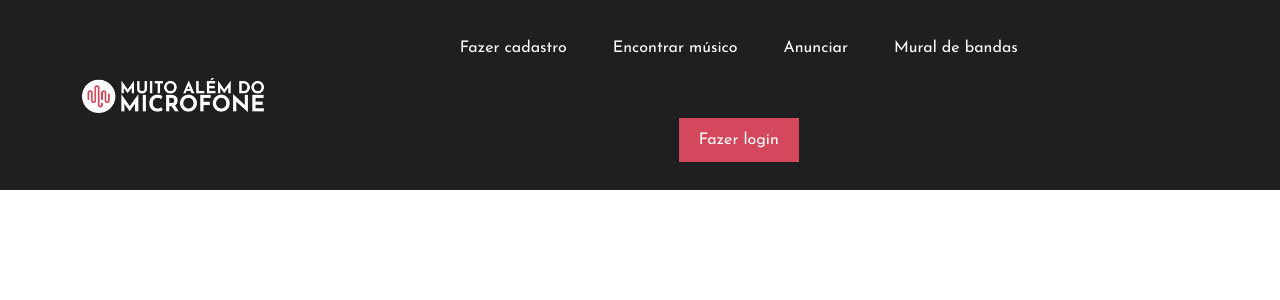
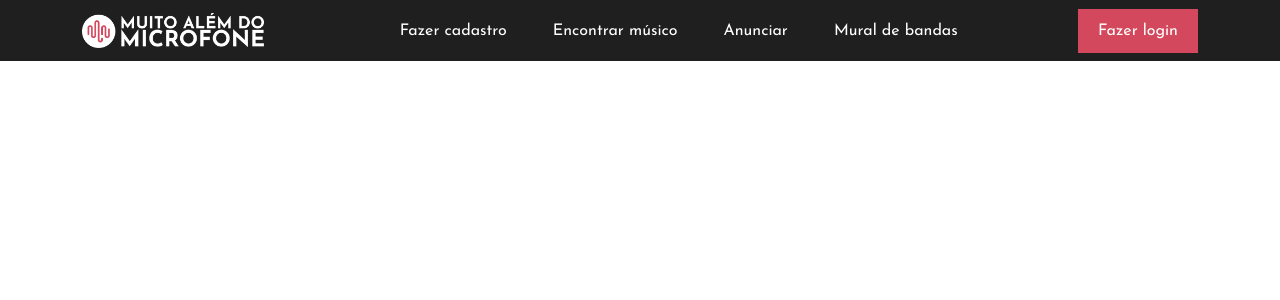
Before and after one commit to Muito-Alem-do-Microfone/madm-web, a React (Vite) app: page / in a window 1280 px wide. Shown: the top 300 px of the page. Built offline with nearby package versions, Linux system fonts and the light colour scheme; a web font is replaced by a local one.

Commit message:
Fixes some responsive style

```diff
--- a/src/components/organisms/Header/index.jsx
+++ b/src/components/organisms/Header/index.jsx
@@ -17,7 +17,7 @@ function Header() {
   }
 
   return (
-    <Navbar variant='dark' expand="sm" className="header">
+    <Navbar variant='dark' expand="lg" className="header">
       <Container>
         <Navbar.Brand href="#home">
           <img src={logo} alt='logo' className="header__logo" />
--- a/src/components/organisms/Header/style.scss
+++ b/src/components/organisms/Header/style.scss
@@ -35,11 +35,14 @@
     display: flex;
     justify-content: center;
   }
+}
 
-  &__dropdown {
-    display: flex;
-    flex-direction: column;
-    padding: 20px;
-    gap: 50px;
+@media screen and (max-width: 768px) {
+  .header {
+    &__dropdown {
+      display: flex;
+      padding: 20px;
+      gap: 50px;
+    }
   }
 }
```
